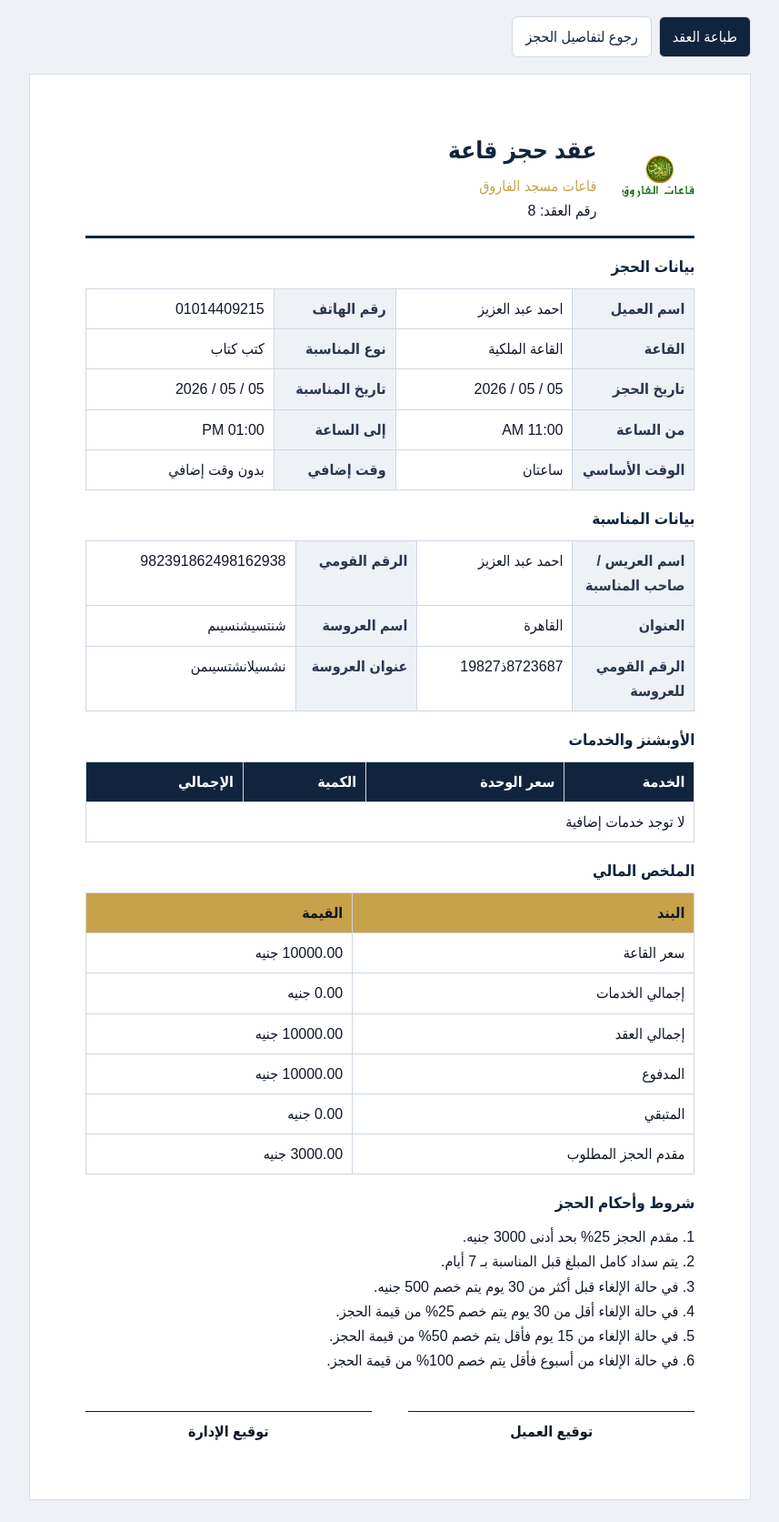
After one commit to financeelhossainy-droid/dolch-events, a Django app: page /bookings/booking/8/print/ in a window 1280 px wide. The commit adds this page. Shown: the whole page at 91% size, without its empty margins (211-1068 px from the left). Run offline with Django 5.2, Linux system fonts and the light colour scheme; data comes from the database, SQL or seed files in the repository.

Commit message:
Fix Arabic contract printing

```diff
--- a/bookings/admin.py
+++ b/bookings/admin.py
@@ -129,7 +129,7 @@ class BookingAdmin(admin.ModelAdmin):
 
     @admin.display(description="طباعة")
     def print_pdf(self, obj):
-        url = reverse("booking_pdf", args=[obj.pk])
+        url = reverse("booking_print", args=[obj.pk])
         return format_html(
             '<a class="button" target="_blank" href="{}">طباعة</a>',
             url,
@@ -138,7 +138,7 @@ class BookingAdmin(admin.ModelAdmin):
     @admin.display(description="طباعة العقد")
     def print_pdf_link(self, obj):
         if obj.pk:
-            url = reverse("booking_pdf", args=[obj.pk])
+            url = reverse("booking_print", args=[obj.pk])
             return format_html(
                 '<a class="button" target="_blank" '
                 'style="padding:8px 12px;background:#0f5b78;color:white;border-radius:6px;text-decoration:none;" '
--- a/bookings/urls.py
+++ b/bookings/urls.py
@@ -6,5 +6,6 @@ urlpatterns = [
     path("calendar/", views.booking_calendar, name="booking_calendar"),
     path("create/", views.booking_create, name="booking_create"),
     path("<int:booking_id>/", views.booking_detail, name="booking_detail"),
+    path("booking/<int:pk>/print/", views.booking_print, name="booking_print"),
     path("booking/<int:pk>/pdf/", views.booking_pdf, name="booking_pdf"),
 ]
--- a/bookings/views.py
+++ b/bookings/views.py
@@ -220,6 +220,25 @@ def format_duration_minutes(minutes):
     return " و ".join(parts)
 
 
+def booking_print(request, pk):
+    booking = get_object_or_404(
+        Booking.objects.select_related("client", "hall", "occasion_type"),
+        pk=pk,
+    )
+    services = booking.services.select_related("service").all()
+    return render(
+        request,
+        "bookings/booking_print.html",
+        {
+            "booking": booking,
+            "services": services,
+            "page_title": f"عقد حجز رقم {booking.id}",
+            "duration_label": format_duration_minutes(booking.duration_minutes),
+            "extra_duration_label": format_duration_minutes(booking.extra_minutes),
+        },
+    )
+
+
 def booking_pdf(request, pk):
     booking = get_object_or_404(Booking, pk=pk)
 
--- a/templates/bookings/booking_calendar.html
+++ b/templates/bookings/booking_calendar.html
@@ -131,7 +131,7 @@
                     <td>
                         <div class="actions">
                             <a class="btn secondary" href="{% url 'booking_detail' booking.id %}">تفاصيل</a>
-                            <a class="btn" href="{% url 'booking_pdf' booking.id %}" target="_blank">طباعة</a>
+                            <a class="btn" href="{% url 'booking_print' booking.id %}" target="_blank">طباعة</a>
                         </div>
                     </td>
                 </tr>
--- a/templates/bookings/booking_detail.html
+++ b/templates/bookings/booking_detail.html
@@ -5,7 +5,7 @@
 {% block topbar_actions %}
 <div class="actions">
     <a class="btn secondary" href="{% url 'booking_list' %}">رجوع</a>
-    <a class="btn gold" href="{% url 'booking_pdf' booking.id %}" target="_blank">طباعة عقد</a>
+    <a class="btn gold" href="{% url 'booking_print' booking.id %}" target="_blank">طباعة عقد</a>
 </div>
 {% endblock %}
 
--- a/templates/bookings/booking_list.html
+++ b/templates/bookings/booking_list.html
@@ -69,7 +69,7 @@
                     <td>
                         <div class="actions">
                             <a class="btn secondary" href="{% url 'booking_detail' booking.id %}">تفاصيل</a>
-                            <a class="btn" href="{% url 'booking_pdf' booking.id %}" target="_blank">طباعة عقد</a>
+                            <a class="btn" href="{% url 'booking_print' booking.id %}" target="_blank">طباعة عقد</a>
                         </div>
                     </td>
                 </tr>
--- /dev/null
+++ b/templates/bookings/booking_print.html
@@ -0,0 +1,319 @@
+{% load static %}
+<!DOCTYPE html>
+<html lang="ar" dir="rtl">
+<head>
+    <meta charset="UTF-8">
+    <title>عقد حجز رقم {{ booking.id }}</title>
+    <style>
+        @page {
+            size: A4;
+            margin: 14mm;
+        }
+
+        * {
+            box-sizing: border-box;
+        }
+
+        body {
+            margin: 0;
+            background: #eef2f6;
+            color: #111827;
+            font-family: Arial, Tahoma, sans-serif;
+            direction: rtl;
+            line-height: 1.7;
+        }
+
+        .toolbar {
+            max-width: 210mm;
+            margin: 18px auto;
+            display: flex;
+            justify-content: flex-start;
+            gap: 8px;
+        }
+
+        .toolbar button,
+        .toolbar a {
+            min-height: 38px;
+            padding: 8px 14px;
+            border-radius: 6px;
+            border: 1px solid #cfd7e3;
+            background: #10243d;
+            color: #fff;
+            text-decoration: none;
+            font: inherit;
+            cursor: pointer;
+        }
+
+        .toolbar a {
+            background: #fff;
+            color: #10243d;
+        }
+
+        .page {
+            width: 210mm;
+            min-height: 297mm;
+            margin: 0 auto 24px;
+            padding: 16mm;
+            background: #fff;
+            border: 1px solid #d8dee7;
+        }
+
+        .header {
+            display: grid;
+            grid-template-columns: 90px 1fr;
+            gap: 18px;
+            align-items: center;
+            padding-bottom: 14px;
+            border-bottom: 3px solid #10243d;
+        }
+
+        .logo {
+            width: 80px;
+            height: 80px;
+            object-fit: contain;
+        }
+
+        h1,
+        h2,
+        p {
+            margin: 0;
+        }
+
+        h1 {
+            color: #10243d;
+            font-size: 26px;
+        }
+
+        .subtitle {
+            color: #c8a24a;
+            font-size: 16px;
+            margin-top: 4px;
+        }
+
+        .section {
+            margin-top: 18px;
+        }
+
+        .section h2 {
+            font-size: 17px;
+            color: #10243d;
+            margin-bottom: 8px;
+        }
+
+        table {
+            width: 100%;
+            border-collapse: collapse;
+            page-break-inside: avoid;
+        }
+
+        th,
+        td {
+            border: 1px solid #cfd7e3;
+            padding: 8px 10px;
+            vertical-align: top;
+            text-align: right;
+        }
+
+        th {
+            background: #10243d;
+            color: #fff;
+            font-weight: 700;
+        }
+
+        .label {
+            width: 20%;
+            background: #eef2f6;
+            font-weight: 700;
+            color: #2b3850;
+        }
+
+        .money th {
+            background: #c8a24a;
+            color: #111827;
+        }
+
+        .conditions {
+            padding-right: 18px;
+            margin: 0;
+        }
+
+        .signatures {
+            display: grid;
+            grid-template-columns: 1fr 1fr;
+            gap: 40px;
+            margin-top: 42px;
+        }
+
+        .signature-line {
+            border-top: 1px solid #111827;
+            padding-top: 8px;
+            text-align: center;
+            font-weight: 700;
+        }
+
+        @media print {
+            body {
+                background: #fff;
+            }
+
+            .toolbar {
+                display: none;
+            }
+
+            .page {
+                margin: 0;
+                border: 0;
+                width: auto;
+                min-height: auto;
+                padding: 0;
+            }
+        }
+    </style>
+</head>
+<body>
+    <div class="toolbar">
+        <button type="button" onclick="window.print()">طباعة العقد</button>
+        <a href="{% url 'booking_detail' booking.id %}">رجوع لتفاصيل الحجز</a>
+    </div>
+
+    <main class="page">
+        <header class="header">
+            <img class="logo" src="{% static 'logo_farouk.png' %}" alt="الشعار">
+            <div>
+                <h1>عقد حجز قاعة</h1>
+                <p class="subtitle">قاعات مسجد الفاروق</p>
+                <p>رقم العقد: {{ booking.id }}</p>
+            </div>
+        </header>
+
+        <section class="section">
+            <h2>بيانات الحجز</h2>
+            <table>
+                <tbody>
+                    <tr>
+                        <td class="label">اسم العميل</td>
+                        <td>{{ booking.client.name }}</td>
+                        <td class="label">رقم الهاتف</td>
+                        <td>{{ booking.client.phone }}</td>
+                    </tr>
+                    <tr>
+                        <td class="label">القاعة</td>
+                        <td>{{ booking.hall }}</td>
+                        <td class="label">نوع المناسبة</td>
+                        <td>{{ booking.occasion_type }}</td>
+                    </tr>
+                    <tr>
+                        <td class="label">تاريخ الحجز</td>
+                        <td>{{ booking.booking_date|date:"d / m / Y" }}</td>
+                        <td class="label">تاريخ المناسبة</td>
+                        <td>{{ booking.occasion_date|date:"d / m / Y" }}</td>
+                    </tr>
+                    <tr>
+                        <td class="label">من الساعة</td>
+                        <td>{{ booking.start_time|time:"h:i A" }}</td>
+                        <td class="label">إلى الساعة</td>
+                        <td>{{ booking.end_time|time:"h:i A" }}</td>
+                    </tr>
+                    <tr>
+                        <td class="label">الوقت الأساسي</td>
+                        <td>{{ booking.get_duration_type_display }}</td>
+                        <td class="label">وقت إضافي</td>
+                        <td>{{ extra_duration_label }}</td>
+                    </tr>
+                </tbody>
+            </table>
+        </section>
+
+        <section class="section">
+            <h2>بيانات المناسبة</h2>
+            <table>
+                <tbody>
+                    <tr>
+                        <td class="label">اسم العريس / صاحب المناسبة</td>
+                        <td>{{ booking.groom_name|default:"-" }}</td>
+                        <td class="label">الرقم القومي</td>
+                        <td>{{ booking.groom_national_id|default:"-" }}</td>
+                    </tr>
+                    <tr>
+                        <td class="label">العنوان</td>
+                        <td>{{ booking.groom_address|default:"-" }}</td>
+                        <td class="label">اسم العروسة</td>
+                        <td>{{ booking.bride_name|default:"-" }}</td>
+                    </tr>
+                    <tr>
+                        <td class="label">الرقم القومي للعروسة</td>
+                        <td>{{ booking.bride_national_id|default:"-" }}</td>
+                        <td class="label">عنوان العروسة</td>
+                        <td>{{ booking.bride_address|default:"-" }}</td>
+                    </tr>
+                </tbody>
+            </table>
+        </section>
+
+        <section class="section">
+            <h2>الأوبشنز والخدمات</h2>
+            <table>
+                <thead>
+                    <tr>
+                        <th>الخدمة</th>
+                        <th>سعر الوحدة</th>
+                        <th>الكمية</th>
+                        <th>الإجمالي</th>
+                    </tr>
+                </thead>
+                <tbody>
+                    {% for item in services %}
+                    <tr>
+                        <td>{{ item.service }}</td>
+                        <td>{{ item.unit_price|floatformat:2 }} جنيه</td>
+                        <td>{{ item.quantity }}</td>
+                        <td>{{ item.line_total|floatformat:2 }} جنيه</td>
+                    </tr>
+                    {% empty %}
+                    <tr>
+                        <td colspan="4">لا توجد خدمات إضافية</td>
+                    </tr>
+                    {% endfor %}
+                </tbody>
+            </table>
+        </section>
+
+        <section class="section">
+            <h2>الملخص المالي</h2>
+            <table class="money">
+                <thead>
+                    <tr>
+                        <th>البند</th>
+                        <th>القيمة</th>
+                    </tr>
+                </thead>
+                <tbody>
+                    <tr><td>سعر القاعة</td><td>{{ booking.hall_price|floatformat:2 }} جنيه</td></tr>
+                    <tr><td>إجمالي الخدمات</td><td>{{ booking.services_total|floatformat:2 }} جنيه</td></tr>
+                    <tr><td>إجمالي العقد</td><td>{{ booking.total_price|floatformat:2 }} جنيه</td></tr>
+                    <tr><td>المدفوع</td><td>{{ booking.amount_paid|floatformat:2 }} جنيه</td></tr>
+                    <tr><td>المتبقي</td><td>{{ booking.remaining_amount|floatformat:2 }} جنيه</td></tr>
+                    <tr><td>مقدم الحجز المطلوب</td><td>{{ booking.deposit_amount|floatformat:2 }} جنيه</td></tr>
+                </tbody>
+            </table>
+        </section>
+
+        <section class="section">
+            <h2>شروط وأحكام الحجز</h2>
+            <ol class="conditions">
+                <li>مقدم الحجز 25% بحد أدنى 3000 جنيه.</li>
+                <li>يتم سداد كامل المبلغ قبل المناسبة بـ 7 أيام.</li>
+                <li>في حالة الإلغاء قبل أكثر من 30 يوم يتم خصم 500 جنيه.</li>
+                <li>في حالة الإلغاء أقل من 30 يوم يتم خصم 25% من قيمة الحجز.</li>
+                <li>في حالة الإلغاء من 15 يوم فأقل يتم خصم 50% من قيمة الحجز.</li>
+                <li>في حالة الإلغاء من أسبوع فأقل يتم خصم 100% من قيمة الحجز.</li>
+            </ol>
+        </section>
+
+        <section class="signatures">
+            <div class="signature-line">توقيع العميل</div>
+            <div class="signature-line">توقيع الإدارة</div>
+        </section>
+    </main>
+</body>
+</html>
```
